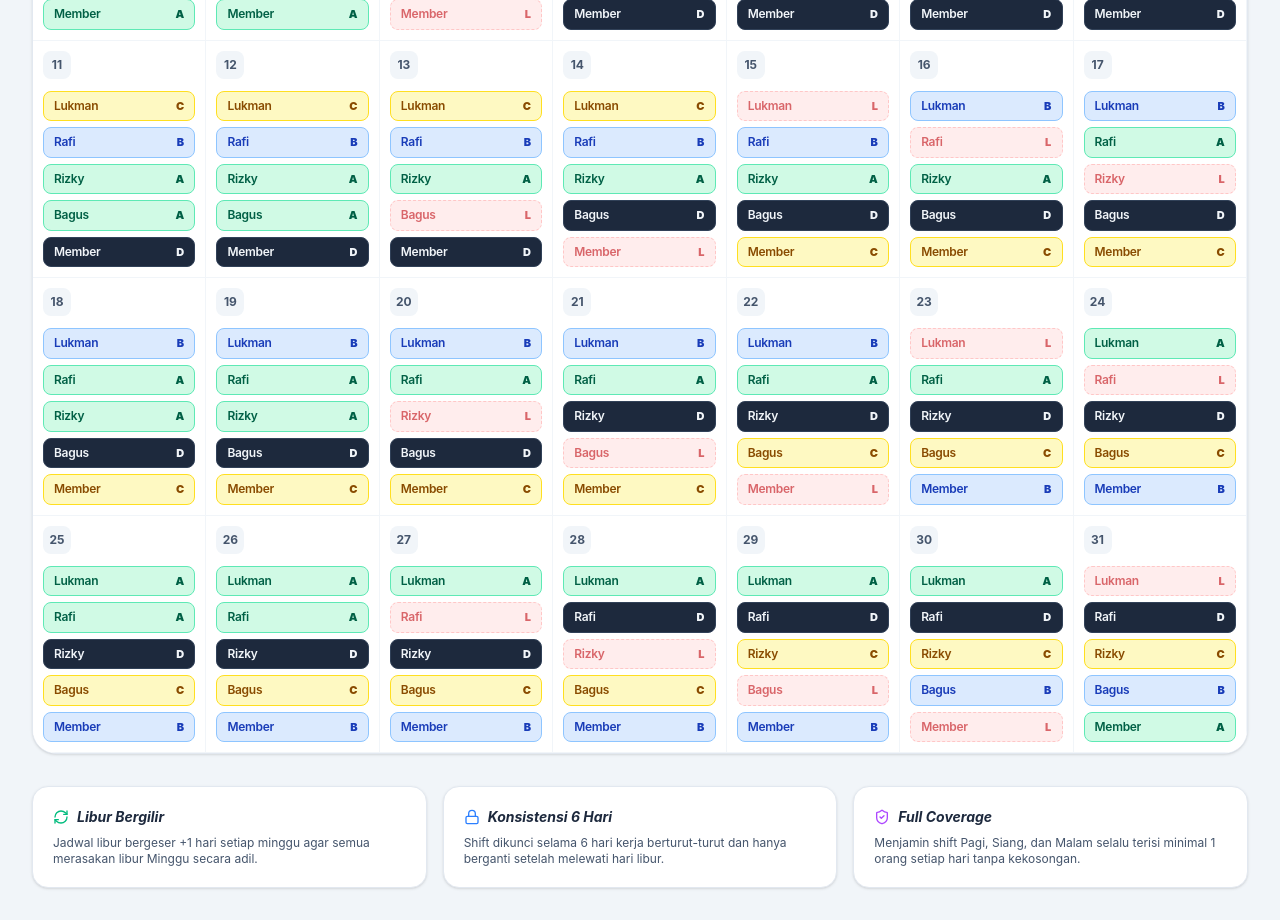
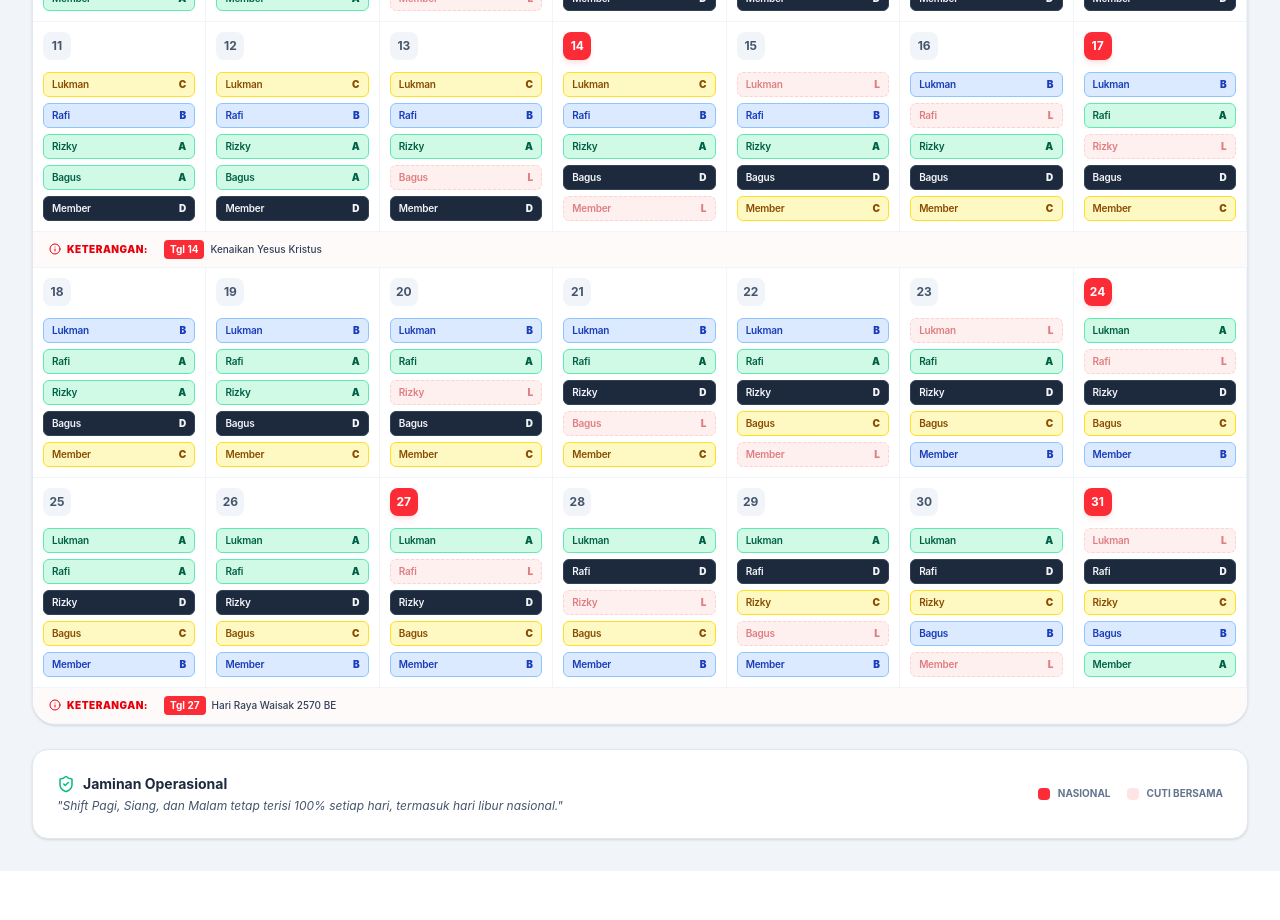
Before and after one commit to mdenniandrian/attendance, a React (Vite) app: page / in a window 1280 px wide. Shown: the part 760-1680 px from the top of the page. After the commit the page ends 1631 px from the top, so only its background shows below. Built offline with nearby package versions, Linux system fonts and the light colour scheme.

Commit message:
Update Holidays 2026

```diff
--- a/src/App.jsx
+++ b/src/App.jsx
@@ -5,11 +5,13 @@ import {
   Calendar as CalendarIcon,
   ShieldCheck,
   Lock,
-  RefreshCw
+  RefreshCw,
+  Info,
+  CalendarDays
 } from 'lucide-react';
 
 const App = () => {
-  const [currentMonth, setCurrentMonth] = useState(new Date(2026, 4, 1)); // Mei 2026
+  const [currentMonth, setCurrentMonth] = useState(new Date(2026, 4, 1)); // Default Mei 2026
   const [today] = useState(new Date());
 
   // Data Karyawan
@@ -21,13 +23,38 @@ const App = () => {
     { id: 4, name: 'Member', avatar: 'bg-rose-500' },
   ];
 
-  // Konfigurasi Shift Sesuai Permintaan (A: Pagi 1, B: Pagi 2, C: Siang, D: Malam, L: Libur)
+  // Konfigurasi Shift (A: Hijau, B: Biru, C: Kuning, D: Malam, L: Merah)
   const shiftTypes = {
     'A': { label: 'Pagi 1', time: '06.00 - 15.00', bg: 'bg-emerald-100 text-emerald-800', border: 'border-emerald-300' },
     'B': { label: 'Pagi 2', time: '09.00 - 18.00', bg: 'bg-blue-100 text-blue-800', border: 'border-blue-300' },
     'C': { label: 'Siang', time: '14.00 - 23.00', bg: 'bg-yellow-100 text-yellow-800', border: 'border-yellow-300' },
     'D': { label: 'Malam', time: '22.00 - 07.00', bg: 'bg-slate-800 text-slate-100', border: 'border-slate-700' },
     'L': { label: 'Libur', time: 'OFF DAY', bg: 'bg-red-100 text-red-700', border: 'border-red-300 border-dashed' },
+  };
+
+  // Database Hari Libur Nasional & Cuti Bersama 2026
+  const holidays2026 = {
+    "2026-01-01": { name: "Tahun Baru 2026 Masehi", type: "nasional" },
+    "2026-01-20": { name: "Tahun Baru Imlek 2577 Kongzili", type: "nasional" },
+    "2026-02-15": { name: "Isra Mikraj Nabi Muhammad SAW", type: "nasional" },
+    "2026-03-20": { name: "Nyepi & Idul Fitri 1447 H", type: "nasional" },
+    "2026-03-21": { name: "Hari Raya Idul Fitri 1447 H", type: "nasional" },
+    "2026-03-23": { name: "Cuti Bersama Idul Fitri", type: "cuti" },
+    "2026-03-24": { name: "Cuti Bersama Idul Fitri", type: "cuti" },
+    "2026-03-25": { name: "Cuti Bersama Idul Fitri", type: "cuti" },
+    "2026-03-26": { name: "Cuti Bersama Idul Fitri", type: "cuti" },
+    "2026-04-03": { name: "Wafat Yesus Kristus", type: "nasional" },
+    "2026-04-05": { name: "Hari Paskah", type: "nasional" },
+    "2026-05-01": { name: "Hari Buruh Internasional", type: "nasional" },
+    "2026-05-14": { name: "Kenaikan Yesus Kristus", type: "nasional" },
+    "2026-05-27": { name: "Hari Raya Waisak 2570 BE", type: "nasional" },
+    "2026-06-01": { name: "Hari Lahir Pancasila", type: "nasional" },
+    "2026-06-06": { name: "Hari Raya Idul Adha 1447 H", type: "nasional" },
+    "2026-06-27": { name: "Tahun Baru Islam 1448 H", type: "nasional" },
+    "2026-08-17": { name: "Hari Kemerdekaan RI", type: "nasional" },
+    "2026-09-05": { name: "Maulid Nabi Muhammad SAW", type: "nasional" },
+    "2026-12-25": { name: "Hari Raya Natal", type: "nasional" },
+    "2026-12-26": { name: "Cuti Bersama Natal", type: "cuti" },
   };
 
   const mod = (n, m) => ((n % m) + m) % m;
@@ -42,15 +69,13 @@ const App = () => {
   const getEmployeeSchedule = (empId, date) => {
     const diffDays = getDaysDiff(date, anchorDate);
     const weekIdx = Math.floor(diffDays / 7);
-    const mappedDay = mod(date.getDay() - 1, 7); // 0=Sen, 1=Sel, 2=Rab, dst.
+    const mappedDay = mod(date.getDay() - 1, 7);
 
-    // Libur bergilir: Rabu s/d Minggu
     const currentOffDayIndex = mod(empId + weekIdx, 5);
     const offDayMapped = [2, 3, 4, 5, 6][currentOffDayIndex];
 
     if (mappedDay === offDayMapped) return 'L';
 
-    // Logika konsistensi 6 hari: Shift hanya berubah setelah melewati hari libur minggu ini
     let lastOffWeek = weekIdx;
     if (mappedDay < offDayMapped) lastOffWeek -= 1;
 
@@ -60,18 +85,30 @@ const App = () => {
     return shiftMap[lastOffDayIndex];
   };
 
-  const calendarDays = useMemo(() => {
+  // Mengelompokkan tanggal ke dalam minggu (arrays of 7)
+  const calendarWeeks = useMemo(() => {
     const year = currentMonth.getFullYear();
     const month = currentMonth.getMonth();
     const firstDay = new Date(year, month, 1).getDay();
     const daysInMonth = new Date(year, month + 1, 0).getDate();
+
     const days = [];
-    // Sesuaikan agar Senin jadi kolom pertama
     const emptyDays = firstDay === 0 ? 6 : firstDay - 1;
     for (let i = 0; i < emptyDays; i++) days.push(null);
     for (let i = 1; i <= daysInMonth; i++) days.push(new Date(year, month, i));
-    return days;
+
+    // Pecah jadi baris per 7 hari
+    const weeks = [];
+    for (let i = 0; i < days.length; i += 7) {
+      weeks.push(days.slice(i, i + 7));
+    }
+    return weeks;
   }, [currentMonth]);
+
+  const getFormattedDateKey = (date) => {
+    if (!date) return null;
+    return `${date.getFullYear()}-${String(date.getMonth() + 1).padStart(2, '0')}-${String(date.getDate()).padStart(2, '0')}`;
+  };
 
   return (
     <div className="min-h-screen bg-slate-100 p-4 md:p-8 font-sans text-slate-800">
@@ -84,9 +121,9 @@ const App = () => {
               <CalendarIcon size={28} />
             </div>
             <div>
-              <h1 className="text-2xl font-extrabold text-slate-800 tracking-tight">Jadwal Shift Karyawan</h1>
+              <h1 className="text-2xl font-extrabold text-slate-800 tracking-tight">Jadwal Shift & Libur 2026</h1>
               <div className="flex items-center gap-2 mt-1 text-slate-500 text-xs font-medium uppercase tracking-wider">
-                <RefreshCw size={14} className="text-emerald-500" /> Rotasi Otomatis Aktif
+                <RefreshCw size={14} className="text-emerald-500" /> Rotasi Otomatis & Keterangan Mingguan
               </div>
             </div>
           </div>
@@ -111,24 +148,47 @@ const App = () => {
           ))}
         </div>
 
-        {/* Calendar Grid */}
+        {/* Calendar Grid Container */}
         <div className="bg-white border border-slate-200 rounded-[1.5rem] overflow-hidden shadow-sm">
+          {/* Hari Header */}
           <div className="grid grid-cols-7 bg-slate-50 border-b border-slate-200 text-slate-500 font-bold text-[10px] md:text-xs uppercase tracking-wider py-4 text-center">
-            {['Senin', 'Selasa', 'Rabu', 'Kamis', 'Jumat', 'Sabtu', 'Minggu'].map((d, index) => (
-              <div key={d} className={index === 6 ? 'text-red-500' : ''}>{d.slice(0,3)}</div>
+            {['Sen', 'Sel', 'Rab', 'Kam', 'Jum', 'Sab', 'Min'].map((d, index) => (
+              <div key={d} className={index === 6 ? 'text-red-500' : ''}>{d}</div>
             ))}
           </div>
 
-          <div className="grid grid-cols-7 bg-white">
-            {calendarDays.map((date, idx) => {
-              const isToday = date && date.toDateString() === today.toDateString();
+          {/* Render Week by Week */}
+          <div className="bg-white">
+            {calendarWeeks.map((week, weekIdx) => {
+              // Cari semua hari libur dalam minggu ini
+              const weekHolidays = week
+                .map(date => {
+                  const key = getFormattedDateKey(date);
+                  return key ? { date: date.getDate(), ...holidays2026[key] } : null;
+                })
+                .filter(h => h && h.name);
 
               return (
-                <div key={idx} className={`min-h-[150px] md:min-h-[190px] border-b border-r border-slate-100 p-1.5 md:p-2.5 transition-all ${!date ? 'bg-slate-50/50' : 'hover:bg-slate-50/30'} ${isToday ? 'bg-blue-50/40' : ''}`}>
+                <React.Fragment key={weekIdx}>
+                  {/* Baris Tanggal & Jadwal */}
+                  <div className="grid grid-cols-7">
+                    {week.map((date, dayIdx) => {
+                      const dateStr = getFormattedDateKey(date);
+                      const holiday = dateStr ? holidays2026[dateStr] : null;
+                      const isToday = date && date.toDateString() === today.toDateString();
+                      const isSunday = dayIdx === 6; // Minggu selalu kolom ke-7
+
+                      return (
+                        <div key={dayIdx} className={`min-h-[160px] md:min-h-[210px] border-b border-r border-slate-100 p-1.5 md:p-2.5 transition-all ${!date ? 'bg-slate-50/50' : 'hover:bg-slate-50/30'} ${isToday ? 'bg-blue-50/40' : ''}`}>
                           {date && (
                             <div className="h-full flex flex-col">
                               <div className="flex justify-between items-start mb-3">
-                        <span className={`text-xs font-bold w-7 h-7 flex items-center justify-center rounded-lg ${isToday ? 'bg-blue-600 text-white shadow-md shadow-blue-200' : 'text-slate-600 bg-slate-100'}`}>
+                                <span className={`text-xs font-bold w-7 h-7 flex items-center justify-center rounded-lg ${
+                                  holiday?.type === 'nasional' || isSunday ? 'bg-red-500 text-white shadow-md shadow-red-100' :
+                                  holiday?.type === 'cuti' ? 'bg-rose-100 text-rose-600' :
+                                  isToday ? 'bg-blue-600 text-white shadow-md shadow-blue-200' :
+                                  'text-slate-600 bg-slate-100'
+                                }`}>
                                   {date.getDate()}
                                 </span>
                               </div>
@@ -140,9 +200,9 @@ const App = () => {
                                   const isLibur = shift === 'L';
 
                                   return (
-                            <div key={emp.id} className={`flex items-center justify-between px-2.5 py-1.5 rounded-lg border ${sData.bg} ${sData.border} ${isLibur ? 'opacity-60' : ''}`}>
-                              <span className="text-[10px] md:text-xs font-semibold tracking-tight">{emp.name.split(' ')[0]}</span>
-                              <span className="text-[10px] md:text-[11px] font-black uppercase tracking-wide">{shift}</span>
+                                    <div key={emp.id} className={`flex items-center justify-between px-2 py-1 rounded-md border ${sData.bg} ${sData.border} ${isLibur ? 'opacity-50' : ''}`}>
+                                      <span className="text-[9px] md:text-[10px] font-semibold tracking-tight">{emp.name.split(' ')[0]}</span>
+                                      <span className="text-[9px] md:text-[10px] font-black uppercase tracking-wide">{shift}</span>
                                     </div>
                                   )
                                 })}
@@ -153,21 +213,47 @@ const App = () => {
                       );
                     })}
                   </div>
+
+                  {/* Baris Keterangan Tanggal Merah Mingguan (Hanya muncul jika ada libur) */}
+                  {weekHolidays.length > 0 && (
+                    <div className="bg-red-50/40 border-b border-slate-100 px-4 py-2 flex flex-wrap gap-x-4 gap-y-1">
+                      <div className="flex items-center gap-1.5 text-red-600">
+                        <Info size={12} className="shrink-0" />
+                        <span className="text-[10px] font-black uppercase tracking-wider">Keterangan:</span>
+                      </div>
+                      {weekHolidays.map((h, hIdx) => (
+                        <div key={hIdx} className="flex items-center gap-1.5">
+                          <span className={`text-[10px] font-bold px-1.5 py-0.5 rounded ${h.type === 'nasional' ? 'bg-red-500 text-white' : 'bg-rose-100 text-rose-600'}`}>
+                            Tgl {h.date}
+                          </span>
+                          <span className="text-[10px] font-medium text-slate-700">{h.name}</span>
+                        </div>
+                      ))}
+                    </div>
+                  )}
+                </React.Fragment>
+              );
+            })}
+          </div>
         </div>
 
-        {/* Info Aturan */}
-        <div className="grid md:grid-cols-3 gap-4 pt-2">
-          <div className="bg-white p-5 rounded-2xl border border-slate-200 shadow-sm">
-            <h3 className="font-bold text-sm text-slate-800 mb-2 flex items-center gap-2 italic"><RefreshCw size={16} className="text-emerald-500"/> Libur Bergilir</h3>
-            <p className="text-xs text-slate-600">Jadwal libur bergeser +1 hari setiap minggu agar semua merasakan libur Minggu secara adil.</p>
+        {/* Footer Info */}
+        <div className="bg-white p-6 rounded-2xl border border-slate-200 shadow-sm flex flex-col md:flex-row gap-6 md:items-center justify-between">
+           <div className="space-y-1">
+             <h3 className="font-bold text-sm text-slate-800 flex items-center gap-2">
+               <ShieldCheck size={18} className="text-emerald-500" /> Jaminan Operasional
+             </h3>
+             <p className="text-xs text-slate-600 italic">"Shift Pagi, Siang, dan Malam tetap terisi 100% setiap hari, termasuk hari libur nasional."</p>
            </div>
-          <div className="bg-white p-5 rounded-2xl border border-slate-200 shadow-sm">
-            <h3 className="font-bold text-sm text-slate-800 mb-2 flex items-center gap-2 italic"><Lock size={16} className="text-blue-500"/> Konsistensi 6 Hari</h3>
-            <p className="text-xs text-slate-600">Shift dikunci selama 6 hari kerja berturut-turut dan hanya berganti setelah melewati hari libur.</p>
+           <div className="flex gap-4">
+             <div className="flex items-center gap-2">
+               <div className="w-3 h-3 bg-red-500 rounded-sm"></div>
+               <span className="text-[10px] font-bold uppercase text-slate-500">Nasional</span>
              </div>
-          <div className="bg-white p-5 rounded-2xl border border-slate-200 shadow-sm">
-            <h3 className="font-bold text-sm text-slate-800 mb-2 flex items-center gap-2 italic"><ShieldCheck size={16} className="text-purple-500"/> Full Coverage</h3>
-            <p className="text-xs text-slate-600">Menjamin shift Pagi, Siang, dan Malam selalu terisi minimal 1 orang setiap hari tanpa kekosongan.</p>
+             <div className="flex items-center gap-2">
+               <div className="w-3 h-3 bg-rose-100 rounded-sm"></div>
+               <span className="text-[10px] font-bold uppercase text-slate-500">Cuti Bersama</span>
+             </div>
            </div>
         </div>
       </div>
```
Lines whose indentation alone changed are shown as unchanged.
